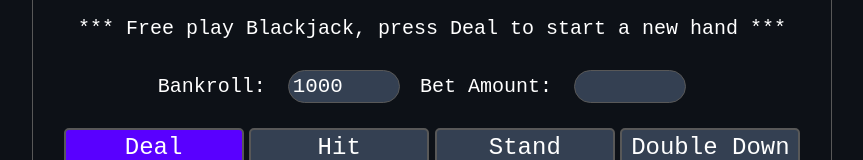
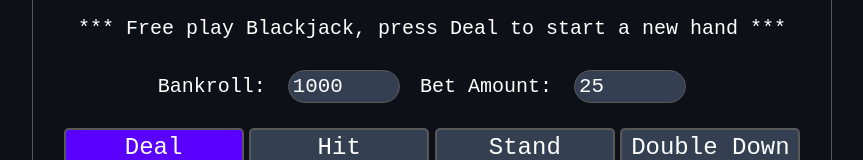
Before and after one commit to Johnhuber3/StratSim, a React (Create React App) app: page /BlackJack in a window 1280 px wide. Shown: the part 4537-4697 px from the top of the page, without its empty margins (208-1071 px from the left). Built offline with nearby package versions, Linux system fonts and the light colour scheme.

Commit message:
Fixed bet amount and bankroll input fields for blackjack

```diff
--- a/src/components/pages/BlackJack.js
+++ b/src/components/pages/BlackJack.js
@@ -76,7 +76,7 @@ export default function Blackjack() {
     const [dealerValues, setDealerValues] = useState([]);
     const [gameState, setGameState] = useState('playing');
     const [showFirstDealerCard, setShowFirstDealerCard] = useState(false);
-    const [value, setValue] = useState('');
+    const [value, setValue] = useState(25);
 
     const handleClick = event => {
         setGameState('playing');
@@ -95,7 +95,11 @@ export default function Blackjack() {
 
     const handleBankrollChange = (event) => {
         bankRoll = Number(event.target.value);
+        flag = 1;
+        forceUpdate();
     };
+
+    const forceUpdate = useState()[1].bind(null, {});
 
     const handleDeal = () => {
         handCount += 1;
```
